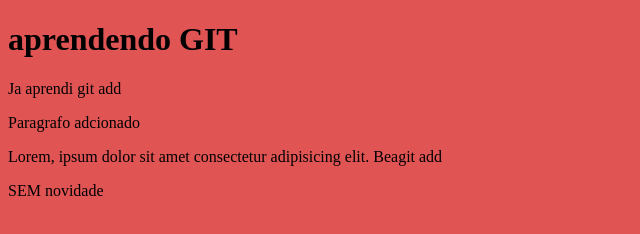
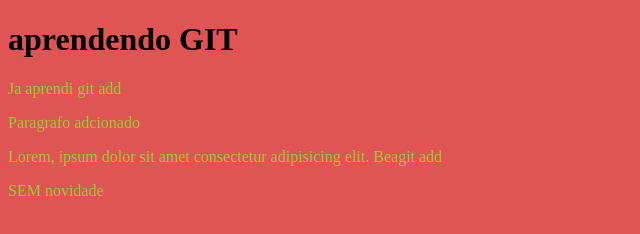
Before and after one commit to diogo-abel/primeirorepo, a plain HTML site: page index.html in a window 1280 px wide. Shown: the whole page, without its empty margins (0-640 px from the left). Drawn offline with Linux system fonts and the light colour scheme.

Commit message:
adcionei um estilo para o paragrafo.

```diff
--- a/css/estilo.css
+++ b/css/estilo.css
@@ -1,4 +1,6 @@
 body{
     background-color: #e05454;
-
-}
+    }
+    p{
+        color: yellowgreen;
+            }
```
